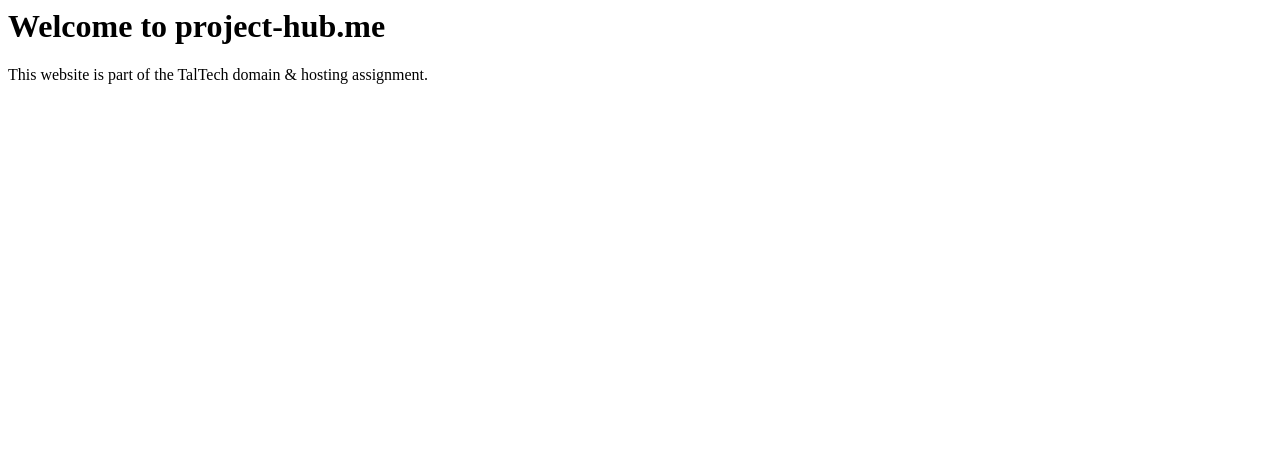
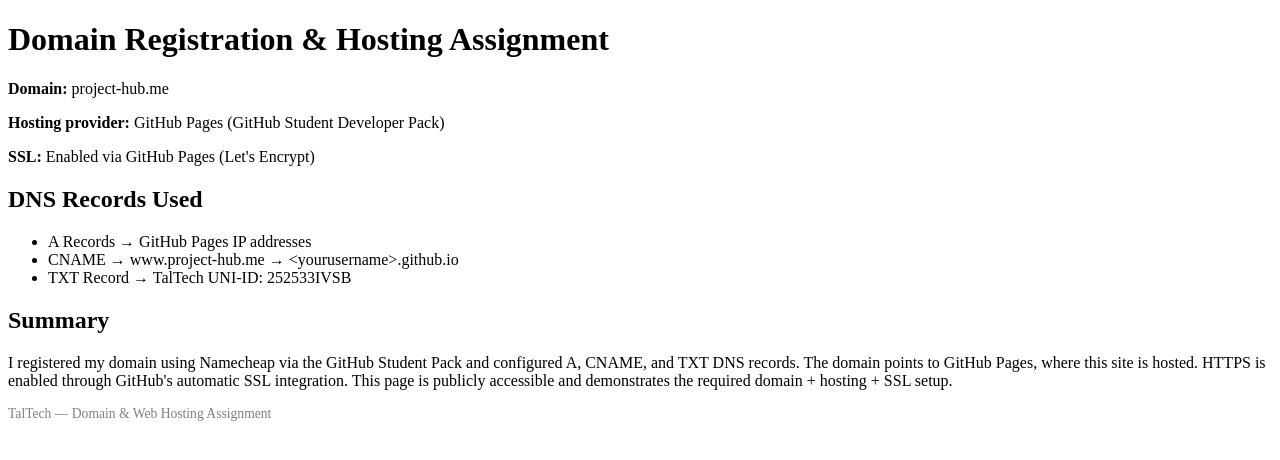
Before and after one commit to Error-BufferOverflow/project-hub.me, a plain HTML site: page index.html in a window 1280 px wide. Drawn offline with Linux system fonts and the light colour scheme.

Commit message:
Update index.html

```diff
--- a/index.html
+++ b/index.html
@@ -1,3 +1,33 @@
-<h1>Welcome to project-hub.me</h1>
-<p>This website is part of the TalTech domain & hosting assignment.</p>
-<p> </p>
+<!DOCTYPE html>
+<html lang="en">
+<head>
+  <meta charset="UTF-8">
+  <title>project-hub.me</title>
+</head>
+<body>
+  <h1>Domain Registration & Hosting Assignment</h1>
+
+  <p><strong>Domain:</strong> project-hub.me</p>
+  <p><strong>Hosting provider:</strong> GitHub Pages (GitHub Student Developer Pack)</p>
+  <p><strong>SSL:</strong> Enabled via GitHub Pages (Let's Encrypt)</p>
+
+  <h2>DNS Records Used</h2>
+  <ul>
+    <li>A Records → GitHub Pages IP addresses</li>
+    <li>CNAME → www.project-hub.me → &lt;yourusername&gt;.github.io</li>
+    <li>TXT Record → TalTech UNI-ID: 252533IVSB</li>
+  </ul>
+
+  <h2>Summary</h2>
+  <p>
+    I registered my domain using Namecheap via the GitHub Student Pack and configured A, CNAME,
+    and TXT DNS records. The domain points to GitHub Pages, where this site is hosted.
+    HTTPS is enabled through GitHub's automatic SSL integration. This page is publicly accessible
+    and demonstrates the required domain + hosting + SSL setup.
+  </p>
+
+  <p style="font-size: 0.85em; color: gray;">
+    TalTech — Domain & Web Hosting Assignment
+  </p>
+</body>
+</html>
```
